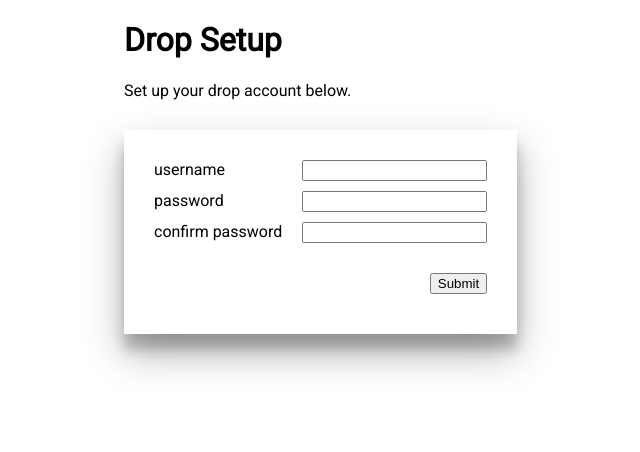
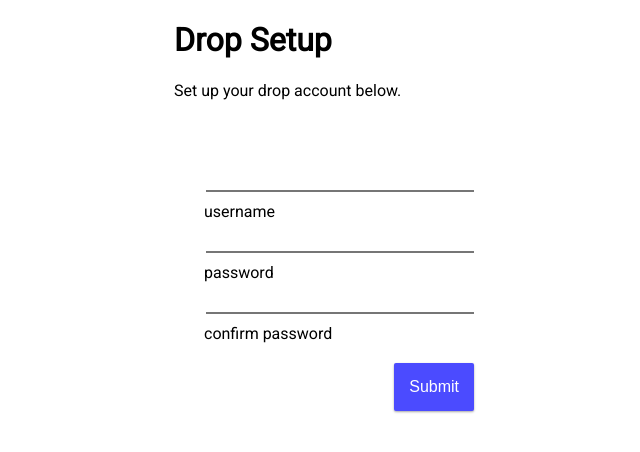
Before and after one commit to jdgregson/Drop, a PHP site: page /index.php?route=setup in a window 1280 px wide. Shown: the top 452 px of the page, without its empty margins (301-941 px from the left). Run offline with PHP 8.4, Linux system fonts and the light colour scheme; data that the repository does not hold is empty; a stand-in replaces the project's code that opens the database connection.

Commit message:
Theme is a little more material design inspired

```diff
--- a/src/style/common.css
+++ b/src/style/common.css
@@ -115,7 +130,7 @@ body, html {
 }
 
 .form-outer-wrap {
-    width: 430px;
+    width: 330px;
     margin: 0 auto;
 }
 
@@ -134,10 +149,20 @@ body, html {
 }
 
 .form-inner-wrap label, .form-inner-wrap input {
-    margin-bottom: 10px;
+    margin-top: 10px;
+    font-size: 16px;
+    width: 264px;
+    border-top: none;
+    border-left: none;
+    border-right: none;
+}
+
+.form-inner-wrap label:focus, .form-inner-wrap input:focus {
+    border-bottom: 2px solid #4b4bff;
 }
 
 .form-outer-wrap .form-inner-wrap {
+    width: 330px;
     margin-top: 30px;
 }
 
@@ -145,13 +170,11 @@ body, html {
     background: #fff;
     position: absolute;
     padding: 30px;
-    box-shadow: 0 19px 38px rgba(0,0,0,0.30), 0 15px 12px rgba(0,0,0,0.22);
+    width: 330px;
+    box-sizing: border-box;
 }
 
 .form-inner-wrap .validation-error {
-    float: right;
-    display: block;
-    clear: both;
     color: red;
 }
 
@@ -220,3 +245,50 @@ body, html {
 .settings-row:hover {
     background-color: #d8d8d8;
 }
+
+.card {
+    border-radius: 2px;
+}
+
+.card-1 {
+    box-shadow: 0 1px 3px rgba(0,0,0,0.12), 0 1px 2px rgba(0,0,0,0.24);
+    transition: all 0.3s cubic-bezier(.25,.8,.25,1);
+}
+
+.card-1:hover {
+    box-shadow: 0 14px 28px rgba(0,0,0,0.25), 0 10px 10px rgba(0,0,0,0.22);
+}
+
+.card-2 {
+    box-shadow: 0 3px 6px rgba(0,0,0,0.16), 0 3px 6px rgba(0,0,0,0.23);
+}
+
+.card-3 {
+    box-shadow: 0 10px 20px rgba(0,0,0,0.19), 0 6px 6px rgba(0,0,0,0.23);
+}
+
+.card-4 {
+    box-shadow: 0 14px 28px rgba(0,0,0,0.25), 0 10px 10px rgba(0,0,0,0.22);
+}
+
+.card-5 {
+    box-shadow: 0 19px 38px rgba(0,0,0,0.30), 0 15px 12px rgba(0,0,0,0.22);
+}
+
+button, input[type="submit"] {
+    color: #fff;
+    padding: 15px;
+    background-color: #4b4bff;
+    border: none;
+    border-radius: 2px;
+    font-size: 16px;
+    width: auto;
+    cursor: pointer;
+    transition: all 0.1s ease-in-out;
+    box-shadow: 0 1px 3px rgba(0, 0, 0, 0.12), 0 1px 2px rgba(0, 0, 0, 0.24);
+    transition: all 0.3s cubic-bezier(.25, .8, .25, 1);
+}
+
+button:hover, input[type="submit"]:hover {
+    box-shadow: 0 14px 28px rgba(0, 0, 0, 0.25), 0 10px 10px rgba(0, 0, 0, 0.22);
+}
```
Also changed, not shown: other parts of src/style/common.css (+27 -10 lines).
